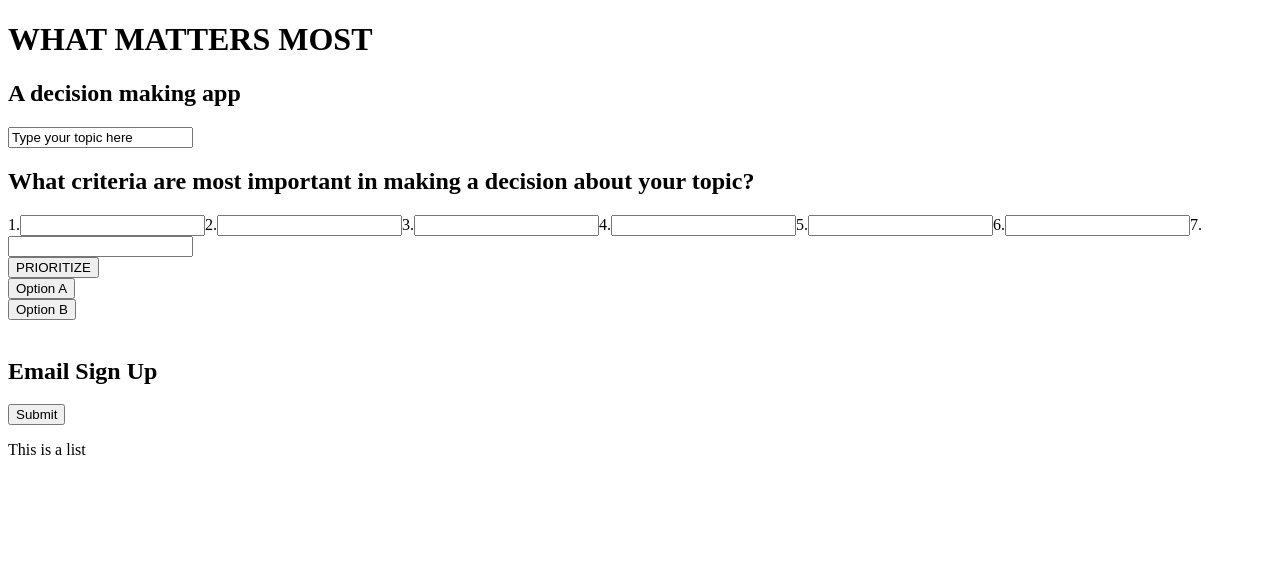
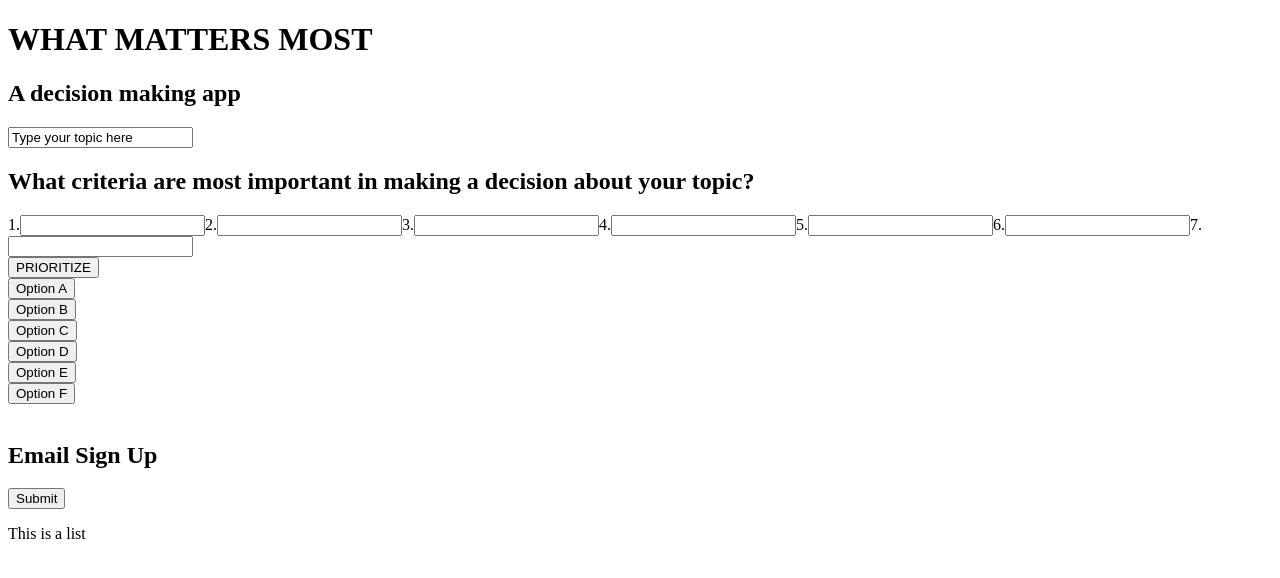
Before and after one commit to KimSoko/what-matters-most-app, a React app: page / in a window 1280 px wide. Shown: the top 578 px of the page. Built offline with nearby package versions, Linux system fonts and the light colour scheme; the HTML template or start-up script is replaced by a standard one.

Commit message:
CSS styling for decide page done

```diff
--- a/client/src/Decide.jsx
+++ b/client/src/Decide.jsx
@@ -4,12 +4,28 @@ import ReactDOM from 'react-dom';
 const Decide = () => {
   return (
     <div>
-      <div id="top">
-        <button>Option A</button>
+      <div id="top-div">
+        <button className="option-button" id="option-A">Option A</button>
       </div>
 
-      <div id="bottom">
-        <button>Option B</button>
+      <div id="bottom-div">
+        <button className="option-button" id="option-B">Option B</button>
+      </div>
+
+      <div id="top-div">
+        <button className="option-button" id="option-C">Option C</button>
+      </div>
+
+      <div id="bottom-div">
+        <button className="option-button" id="option-D">Option D</button>
+      </div>
+
+      <div id="top-div">
+        <button className="option-button" id="option-E">Option E</button>
+      </div>
+
+      <div id="bottom-div">
+        <button className="option-button" id="option-F">Option F</button>
       </div>
     </div>
   )
```
Also changed, not shown: 1 other file (tests, documents, lock files or other folders).
